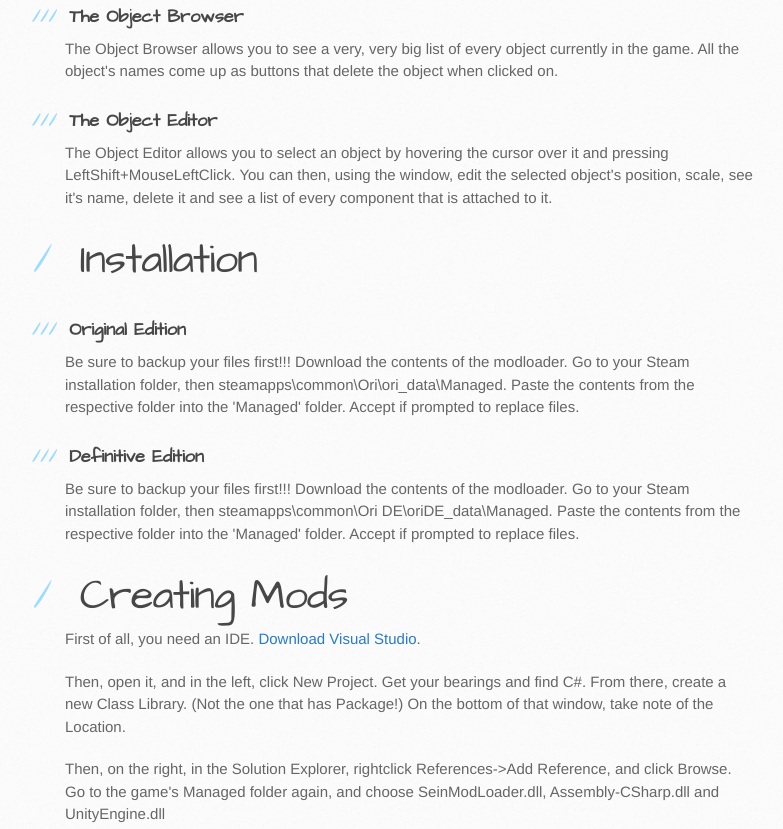
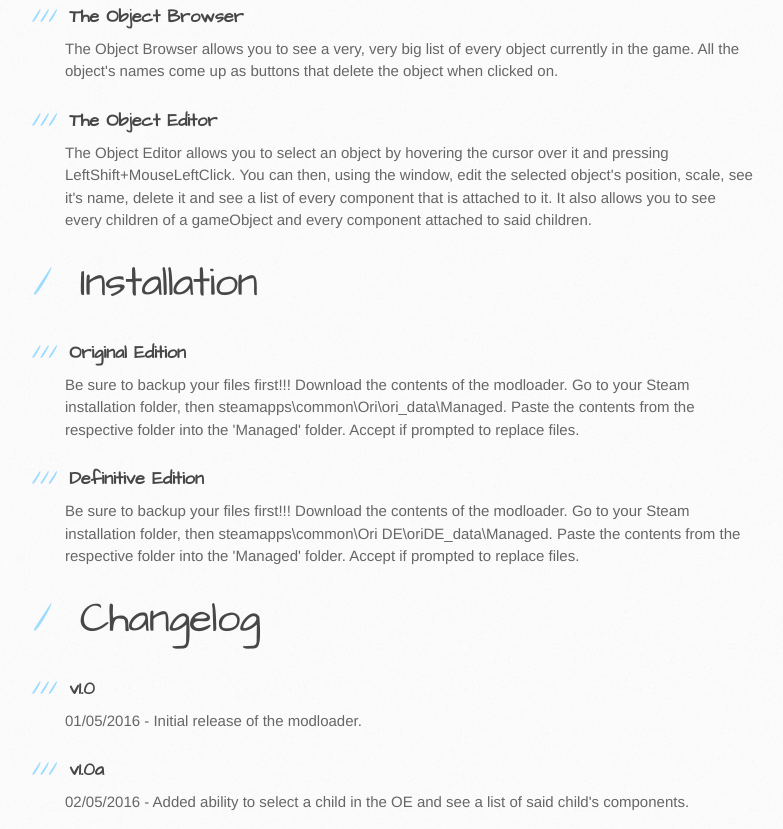
Before and after one commit to Pixali/OriAndTheBlindForest-Modloader, a plain HTML site: page index.html in a window 1280 px wide. Shown: the part 864-1693 px from the top of the page, without its empty margins (105-888 px from the left). Drawn offline with Linux system fonts and the light colour scheme.

Commit message:
Update index.html

```diff
--- a/index.html
+++ b/index.html
@@ -59,7 +59,7 @@ It includes a handful of in-game functions to help you with the development of y
 <h3>
 <a id="the-object-editor" class="anchor" href="#the-object-editor" aria-hidden="true"><span aria-hidden="true" class="octicon octicon-link"></span></a>The Object Editor</h3>
 
-<p>The Object Editor allows you to select an object by hovering the cursor over it and pressing LeftShift+MouseLeftClick. You can then, using the window, edit the selected object's position, scale, see it's name, delete it and see a list of every component that is attached to it.</p>
+<p>The Object Editor allows you to select an object by hovering the cursor over it and pressing LeftShift+MouseLeftClick. You can then, using the window, edit the selected object's position, scale, see it's name, delete it and see a list of every component that is attached to it. It also allows you to see every children of a gameObject and every component attached to said children.</p>
 
 <h1>
 <a id="installation" class="anchor" href="#installation" aria-hidden="true"><span aria-hidden="true" class="octicon octicon-link"></span></a>Installation</h1>
@@ -81,6 +81,17 @@ Download the contents of the modloader.
 Go to your Steam installation folder, then steamapps\common\Ori DE\oriDE_data\Managed.
 Paste the contents from the respective folder into the 'Managed' folder.
 Accept if prompted to replace files.</p>
+
+<h1>
+  <a id="changelog" class="anchor" href="#changelog" aria-hidden="true"><span aria-hidden="true" class="octicon octicon-link"></span></a>Changelog</h1>
+
+  <h3>
+    <a id="v1.0" class="anchor" href="#v1.0" aria-hidden="true"><span aria-hidden="true" class="octicon octicon-link"></span></a>v1.0</h3>
+    <p>01/05/2016 - Initial release of the modloader.</p>
+
+    <h3>
+    <a id="v1.0a" class="anchor" href="#v1.0a" aria-hidden="true"><span aria-hidden="true" class="octicon octicon-link"></span></a>v1.0a</h3>
+    <p>02/05/2016 - Added ability to select a child in the OE and see a list of said child's components.</p>
 
 <h1>
 <a id="creating-mods" class="anchor" href="#creating-mods" aria-hidden="true"><span aria-hidden="true" class="octicon octicon-link"></span></a>Creating Mods</h1>
```
